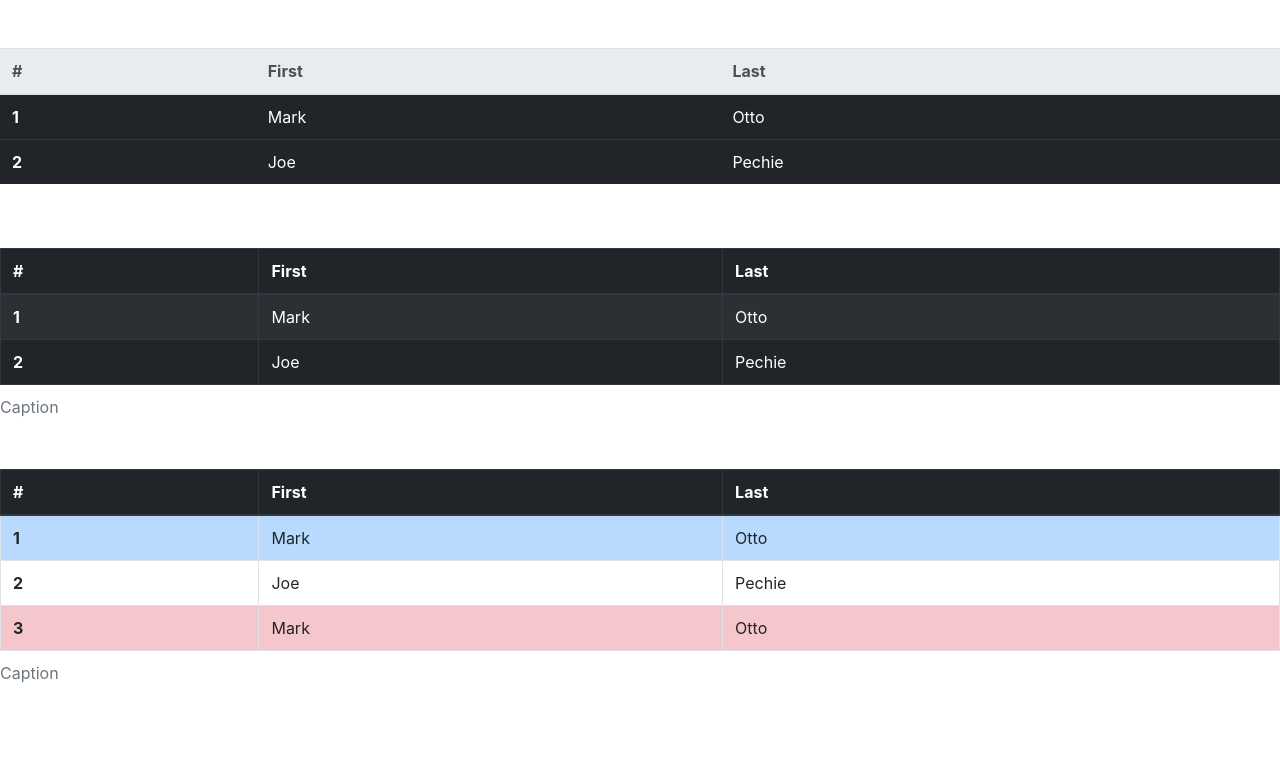
After one commit to bdastur/buidler, a Flask app: page /tables in a window 1280 px wide. The commit adds this page. Shown: the top 783 px of the page. Run offline with Flask 2, Linux system fonts and the light colour scheme; some libraries are stand-ins or nearby versions.

Commit message:
Add table snippets

```diff
--- a/sandbox/app.py
+++ b/sandbox/app.py
@@ -24,6 +24,10 @@ def handle_layouts():
     return render_template('layouts.html')
 
 
+@app.route("/tables")
+def handle_tables():
+    return render_template('tables.html')
+
 def main():
     app.run(host='127.0.0.1', port=5005, debug=True)
 
--- a/sandbox/templates/index.html
+++ b/sandbox/templates/index.html
@@ -9,5 +9,8 @@
             <li>
                 <a href="{{ url_for('handle_layouts') }}">Layouts</a>
             </li>
+            <li>
+                <a href="{{ url_for('handle_tables') }}">Tables</a>
+            </li>
     </body>
 </html>
--- /dev/null
+++ b/sandbox/templates/tables.html
@@ -0,0 +1,121 @@
+<html>
+    <head>
+        <!-- bs-stylesheets -->
+        <meta charset='utf-8'>
+        <meta name='viewport' content='width=device-width, initial-scale=1, shrink-to-fit=no'>
+
+        <link rel='stylesheet' href='https://maxcdn.bootstrapcdn.com/bootstrap/4.0.0/css/bootstrap.min.css' integrity='sha384-Gn5384xqQ1aoWXA+058RXPxPg6fy4IWvTNh0E263XmFcJlSAwiGgFAW/dAiS6JXm' crossorigin='anonymous'>
+        <link href='https://fonts.googleapis.com/css?family=Roboto' rel='stylesheet'>
+        <link href='https://stackpath.bootstrapcdn.com/font-awesome/4.7.0/css/font-awesome.min.css'
+         rel='stylesheet'
+         integrity='sha384-wvfXpqpZZVQGK6TAh5PVlGOfQNHSoD2xbE+QkPxCAFlNEevoEH3Sl0sibVcOQVnN'
+         crossorigin='anonymous'>
+        <!-- bs-stylesheets end -->
+        <!-- custom-stylesheets -->
+        <link rel='stylesheet' type='text/css' href="{{ url_for('static',
+            filename='css/shared.css') }}">
+        <link rel='stylesheet' type='text/css' href="{{ url_for('static',
+            filename='css/layouts.css') }}">
+        <link rel='stylesheet' type='text/css' href="{{ url_for('static',
+            filename='css/navbars.css') }}">
+        <link rel='stylesheet' type='text/css' href="{{ url_for('static',
+            filename='css/tabs.css') }}">
+        <!-- custom-stylesheets end -->
+
+    </head>
+    <body>
+        <br>
+        <br>
+        <table class="table table-dark">
+            <thead class="thead-light">
+              <tr>
+                <th scope="col">#</th>
+                <th scope="col">First</th>
+                <th scope="col">Last</th>
+              </tr>
+            </thead>
+            <tbody>
+              <tr>
+                <th scope="row">1</th>
+                <td>Mark</td>
+                <td>Otto</td>
+              </tr>
+              <tr>
+                <th scope="row">2</th>
+                <td>Joe</td>
+                <td>Pechie</td>
+              </tr>
+            </tbody>
+          </table>
+          <br>
+          <br>
+          <!-- bs-table -->
+          <table class='table  table-dark table-striped
+           table-bordered table-hover'>
+              <thead class='thead-dark'>
+                  <tr>
+                      <th scope='col'>#</th>
+                      <th scope='col'>First</th>
+                      <th scope='col'>Last</th>
+                  </tr>
+              </thead>
+              <caption>Caption</caption
+              <tbody>
+                  <tr>
+                      <th scope='row'>1</th>
+                      <td>Mark</td>
+                      <td>Otto</td>
+                  </tr>
+                  <tr>
+                      <th scope='row'>2</th>
+                      <td>Joe</td>
+                      <td>Pechie</td>
+                  </tr>
+              </tbody>
+          </table>
+          <!-- bs-table end -->
+          <br>
+          <!-- bs-table -->
+          <table class='table  table-striped
+           table-bordered table-hover'>
+              <thead class='thead-dark'>
+                  <tr>
+                      <th scope='col'>#</th>
+                      <th scope='col'>First</th>
+                      <th scope='col'>Last</th>
+                  </tr>
+              </thead>
+              <caption>Caption</caption
+              <tbody>
+                  <tr class='table-primary'>
+                      <th scope='row'>1</th>
+                      <td>Mark</td>
+                      <td>Otto</td>
+                  </tr>
+                  <tr>
+                      <th scope='row'>2</th>
+                      <td>Joe</td>
+                      <td>Pechie</td>
+                  </tr>
+                  <!-- bs-table-row -->
+                  <tr class='table-danger'>
+                      <th scope='row'>3</th>
+                      <td>Mark</td>
+                      <td>Otto</td>
+                  </tr>
+                  <!-- bs-table-row end -->
+              </tbody>
+          </table>
+          <!-- bs-table end -->
+        <!-- bs-src -->
+        <script src='https://code.jquery.com/jquery-3.2.1.slim.min.js' integrity='sha384-KJ3o2DKtIkvYIK3UENzmM7KCkRr/rE9/Qpg6aAZGJwFDMVNA/GpGFF93hXpG5KkN' crossorigin='anonymous'></script>
+        <script src='https://cdnjs.cloudflare.com/ajax/libs/popper.js/1.12.9/umd/popper.min.js' integrity='sha384-ApNbgh9B+Y1QKtv3Rn7W3mgPxhU9K/ScQsAP7hUibX39j7fakFPskvXusvfa0b4Q' crossorigin='anonymous'></script>
+        <script src='https://maxcdn.bootstrapcdn.com/bootstrap/4.0.0/js/bootstrap.min.js' integrity='sha384-JZR6Spejh4U02d8jOt6vLEHfe/JQGiRRSQQxSfFWpi1MquVdAyjUar5+76PVCmYl' crossorigin='anonymous'></script>
+        <!-- bs-src end -->
+        <script type='text/javascript'
+        src="{{ url_for('static', filename='js/builder/components.js') }}"></script>
+
+    </body>
+
+
+</html>
```
Also changed, not shown: vscode_snippets/html.json (+44 -0 lines).
